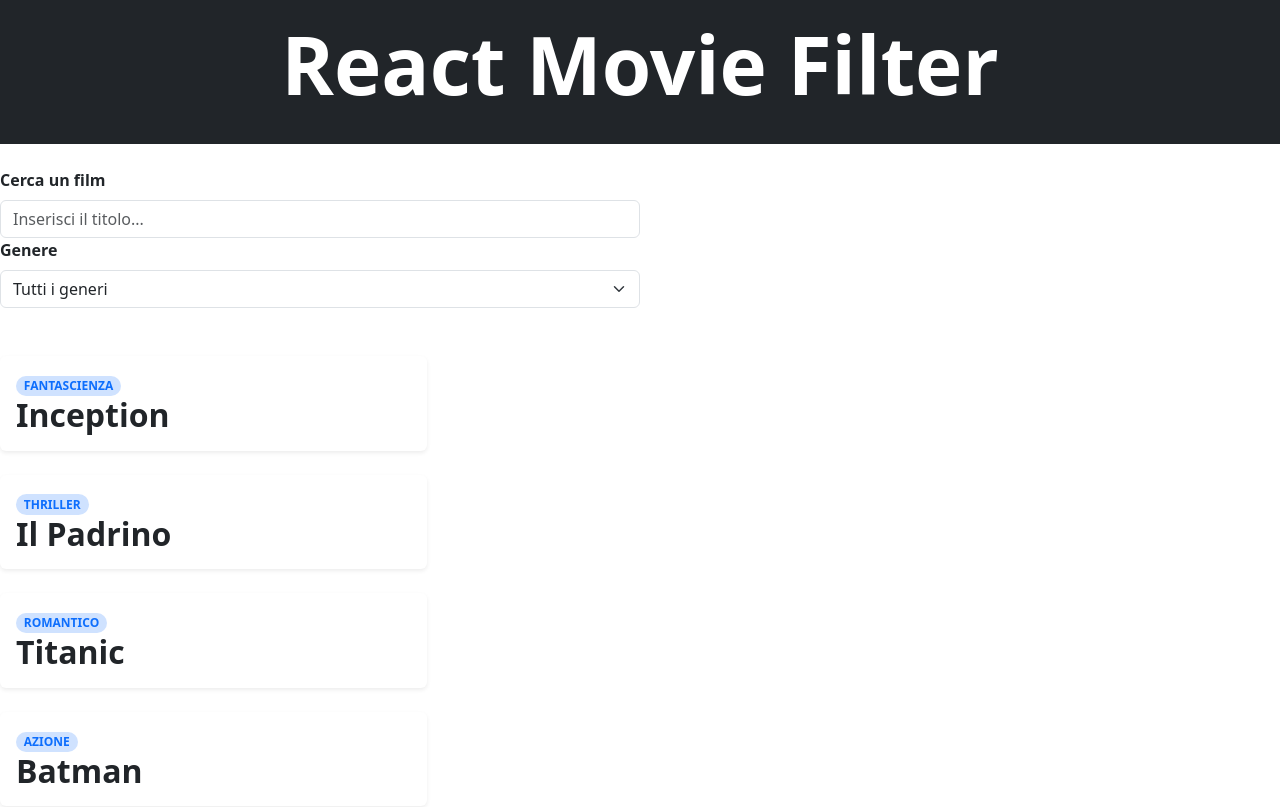
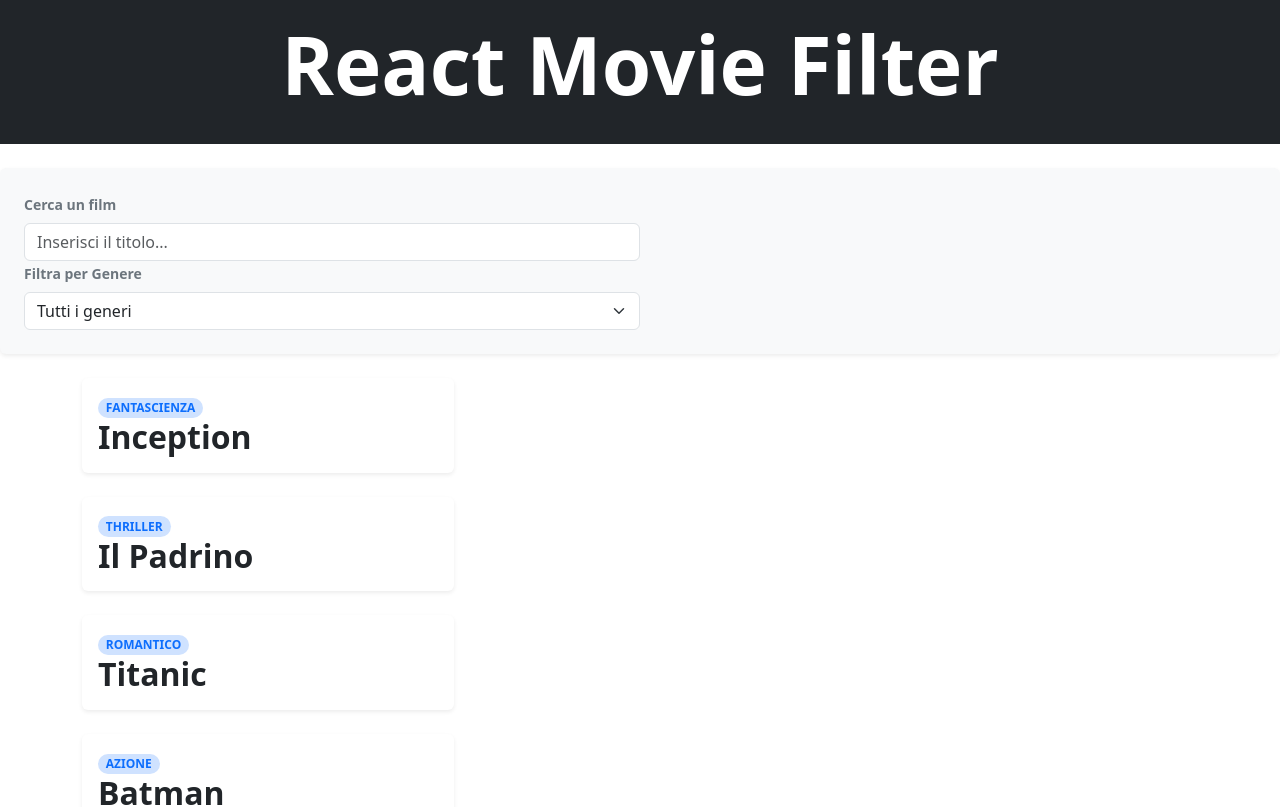
Before and after one commit to francesco-cassese/react-movie-filter, a React (Vite) app: page / in a window 1280 px wide. Shown: the top 807 px of the page. Built offline with nearby package versions, Linux system fonts and the light colour scheme.

Commit message:
refactor: cacciata la lista dal tag form

```diff
--- a/src/App.jsx
+++ b/src/App.jsx
@@ -33,10 +33,10 @@ function App() {
     <>
       <Header />
       <main>
-        <form>
+        <form className='p-4 bg-light rounded shadow-sm'>
           <div>
             <div className="col-md-6">
-              <label htmlFor="searchMovie" className="form-label fw-bold">
+              <label htmlFor="searchMovie" className="form-label fw-bold text-secondary small">
                 Cerca un film
               </label>
               <input
@@ -51,8 +51,8 @@ function App() {
             </div>
 
             <div className="col-md-6">
-              <label htmlFor="movieGenre" className="form-label fw-bold">
-                Genere
+              <label htmlFor="movieGenre" className="form-label fw-bold text-secondary small">
+                Filtra per Genere
               </label>
               <select
                 className="form-select"
@@ -68,10 +68,12 @@ function App() {
               </select>
             </div>
           </div>
-          <div className='mt-5'>
+        </form>
+        <div className="container py-4">
+          <div className="row">
             <ListMovie listMovie={listFiltered} />
           </div>
-        </form>
+        </div>
       </main>
     </>
   );
```
